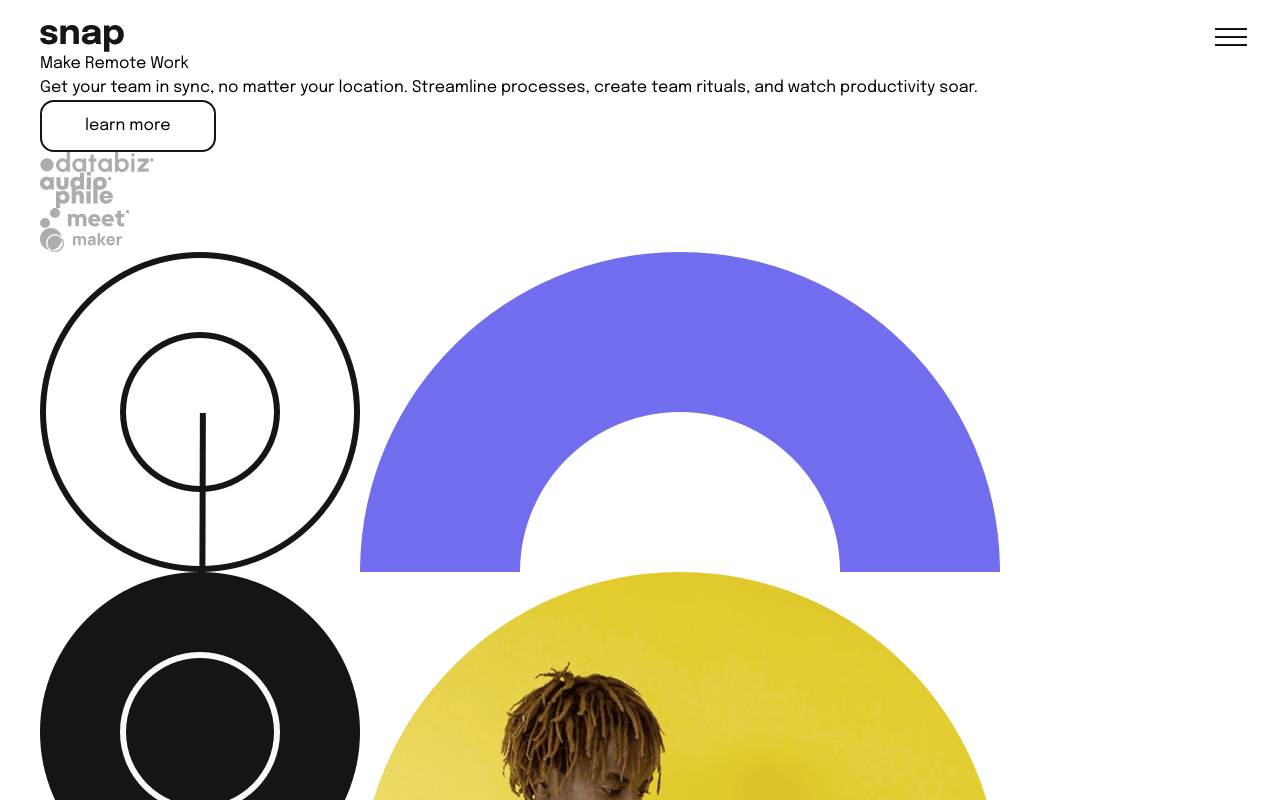
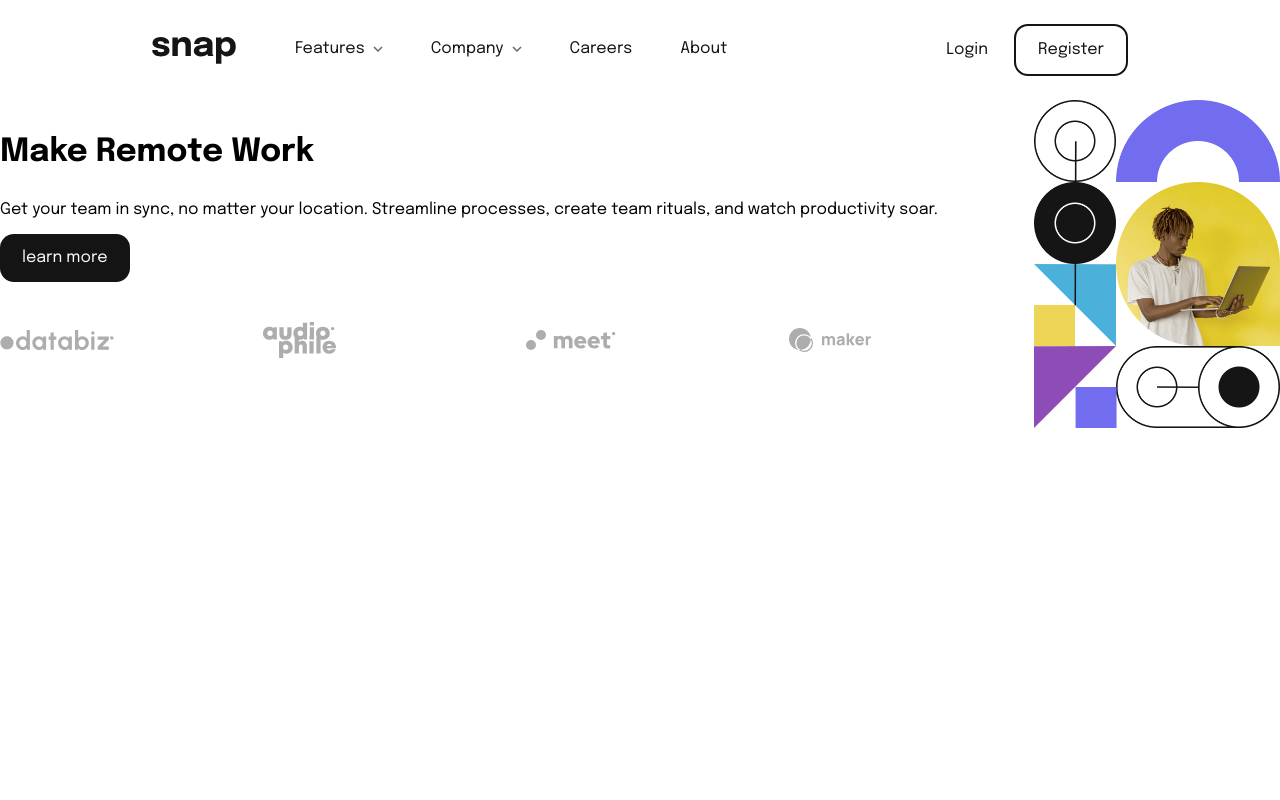
Before and after one commit to Dylou-Code/Snap-Intro, a website built with Vite: page index.html in a window 1280 px wide. Shown: the top 800 px of the page. Built offline with nearby package versions, Linux system fonts and the light colour scheme.

Commit message:
Navbar mobile, tablet & Desktop, hero section Mobile, Tablet

```diff
--- a/index.html
+++ b/index.html
@@ -14,7 +14,7 @@
 <header class="header">
     <div class="container">
         <div class="navigation__container">
-            <a href="#"><img src="./resources/assets/images/logo.svg" alt="Snap"></a>
+            <a href="#" class="navigation__logo"><img src="./resources/assets/images/logo.svg" alt="Snap"></a>
           <!--  aria expanded est false car la navigation est fermer quand le visiteur est la-->
             <button class="navigation__mobile-toggle" aria-controls="primary-navigation" id="icons" aria-expanded="false">
                 <!--aria-hidden pour dire qu'il ne faut pas s'en occuper -->
@@ -24,8 +24,10 @@
                 <span class="hidden">menu</span>
             </button>
             <nav class="navigation">
+                <div class="navigation__link">
+                    <a href="#" class="navigation__logo navigation__logo--primary"><img src="./resources/assets/images/logo.svg" alt="Snap"></a>
                     <ul class="navigation__dropdown"  aria-label="primary" role="list"  id="primary-navigation">
-                    <li>
+                        <li class="navigation__dropdown-item">
                             <div class="navigation__dropdown-title">
                                 <a href="#" aria-haspopup="true">Features</a>
                                 <div class="navigation__dropdown-icon" id="dropdown-icon">
@@ -58,7 +60,7 @@
 
                             </ul>
                         </li>
-                    <li>
+                        <li class="navigation__dropdown-item">
                             <div class="navigation__dropdown-title">
                                 <a href="#" aria-haspopup="true">Company</a>
                                 <div class="navigation__dropdown-icon">
@@ -71,15 +73,18 @@
                                 <li><a href="#" class="navigation__dropdown-link">Blog</a></li>
                             </ul>
                         </li>
-                    <li><a href="#">Careers</a></li>
-                    <li><a href="#">About</a></li>
+                        <li class="navigation__dropdown-item"><a href="#">Careers</a></li>
+                        <li class="navigation__dropdown-item"><a href="#">About</a></li>
                     </ul>
+                </div>
+
+
                 <div class="navigation__cta" style="max-width: 100%">
                     <button class="btn"><a href="#">Login</a></button>
                     <button class="btn btn-outline"><a href="#">Register</a></button>
                 </div>
+            </nav>
 
-            </nav>
         </div>
     </div>
 </header>
@@ -112,12 +117,12 @@
 
 <main>
     <section class="hero-section ">
+        <div class="hero">
             <div class="container">
-            <div class="hero">
                 <div class="hero__left">
                     <h1 class="hero__title">Make Remote Work</h1>
                     <p class="hero__subtitle">Get your team in sync, no matter your location. Streamline processes, create team rituals, and watch productivity soar.</p>
-                    <button class="btn btn-outline">learn more</button>
+                    <button class="hero__btn btn btn-primary"><a href="">learn more</a></button>
                     <div class="hero__logo">
                         <img src="./resources/assets/images/client-databiz.svg" alt="">
                         <img src="./resources/assets/images/client-audiophile.svg" alt="">
@@ -126,12 +131,13 @@
                     </div>
 
                 </div>
+
+            </div>
             <div class="hero__right">
                 <picture >
-                        <source srcset="./resources/assets/images/image-hero-mobile.png" media="(max-width: 767px)">
+                    <source srcset="./resources/assets/images/image-hero-mobile.png" media="(max-width: 1024px)">
                     <img class="presentation__picture-img" src="./resources/assets/images/image-hero-desktop.png" alt="" >
                 </picture>
-                </div>
             </div>
         </div>
     </section>
--- a/resources/scss/_hero.scss
+++ b/resources/scss/_hero.scss
@@ -1,8 +1,67 @@
-.header[data-overlay]::before {
-  content: "";
-  position: fixed;
-  height: 100vh;
-  inset: 0;
-  background-color: black;
-  opacity: 0.6;
+.hero {
+  display: grid;
+  grid-template-rows: 1fr;
+  gap: 48px;
+  text-align: center;
+
+  &__left {
+    order: 2;
+  }
+
+  &__title {
+    font-size: var(--fs-600);
+    font-weight: var(--fw-bold);
+    line-height: 42px;
+  }
+
+  &__subtitle{
+    padding-top: var(--space-400);
+  }
+
+  &__btn {
+    margin-top:  var(--space-500);
+  }
+
+  &__logo {
+    display: grid;
+    grid-template-columns: repeat(4, 1fr);
+    align-items: center;
+    gap: 28px;
+    padding-top: var(--space-700);
+
+  }
+
+  &__right {
+    order: -1;
+  }
+
+  @media screen and (min-width: 768px)  {
+    display: grid;
+    grid-template-columns:  repeat(2, 1fr);
+    grid-template-rows:  1fr;
+    gap: 10px;
+    text-align: left;
+
+    &__left {
+      order: 2;
+    }
+    &__right {
+      order: 1;
+    }
+
+    &__title {
+      margin-top: var(--space-600);
+      margin-right: 50px;
+    }
+
+    &__btn {
+      margin-top:  var(--space-300);
+    }
+
+    &__logo {
+      margin-top:  0;
+    }
+
+
+  }
 }
--- a/resources/scss/_navigation.scss
+++ b/resources/scss/_navigation.scss
@@ -1,6 +1,15 @@
+.header[data-overlay]::before {
+  content: "";
+  position: fixed;
+  height: 100vh;
+  inset: 0;
+  background-color: black;
+  opacity: 0.6;
+}
+
 .navigation {
   /*font-size: var(--fs-nav);*/
-
+  @media (max-width:64em) {
     position: fixed;
     background: var(--clr-neutral-500);
     top: 0;
@@ -19,6 +28,15 @@
       align-items: center;
       justify-content: space-between;
       margin-top: 25px;
+      margin-bottom: 25px;
+    }
+
+    &__logo {
+      display: block;
+
+      &--primary {
+        display: none;
+      }
     }
 
     &__mobile-toggle {
@@ -70,6 +88,7 @@
       & li {
         margin-top: 15px;
       }
+
       a {
         text-decoration: none;
         color: var(--clr-neutral-600);
@@ -89,8 +108,11 @@
 
       &-list {
         margin-left: var(--space-500);
+
+        & a:hover, a:focus {
+          color: var(--clr-neutral-700);
         }
-
+      }
 
       &-link {
         display: flex;
@@ -109,76 +131,72 @@
       flex-direction: column;
       padding: 15px;
     }
-
-  .nav-list a {
-    text-decoration: none;
-    color: var(--clr-primary-400);
   }
 
-  .nav-list a:hover,
-  .nav-list a:focus {
-    color: var(--clr-accent-400);
-  }
+  /* Taille d'écran inférieure ou égale à 48em (768 pixels) */
+  @media (min-width: 64em) {
+    /* Vos styles pour les écrans de 768 pixels ou moins */
+    display: flex;
+    flex-direction: row;
+    justify-content: space-between;
+    align-items: center;
+    padding: 24px;
 
-/*  @media (max-width: 50em) {
-    font-size: var(--fs-300);
+    &__logo {
       display: none;
 
-    padding: 15px;
-    !*propriété raccourci pour definir la marge de touts les coté*!
-    !*  inset: 7rem var(--size-400) auto;*!
-    !*max-width: 35rem;
-    margin-left: auto;*!
-    background: red;
-
-    !*!*ombre légère sur le menu*!*!*!
-    box-shadow: 0 0 .75em rgb(0, 0, 0, 0.05);
-
-
-    &__dropdown {
-      display: grid;
-      gap: var(--size-600);
-      text-align: center;
-      font-weight: var(--fw-bold);
+      &--primary {
+        display: block;
       }
-
-    &[data-visible] {
-      display: block;
     }
 
     &__mobile-toggle {
-      display: block;
-      position: fixed;
-      top: 5px;
-      right: 25px;
-      cursor: pointer;
-      background: transparent;
-      border: 0;
-      padding: 0.5em;
+      display: none;
     }
 
-    .mobile-nav-toggle .icon-close {
+    &__link {
+      display: flex;
+      flex-direction: row;
+    }
+
+    &__dropdown {
+      position: relative;
+      display: flex;
+      flex-direction: row;
+      justify-content: space-between;
+      margin-left: 35px;
+
+      &-title {
+        display: flex;
+        flex-direction: row;
+        align-items: center;
+      }
+
+      &-icon {
+        margin-left: 8px;
+      }
+
+      &-item{
+        display: block;
+        padding: 0 var(--space-400);
+      }
+
+       &-list{
+         position: absolute;
          display: none;
       }
+
+      &-list:hover{
+
+
+      }
+
+     /*  &-list:hover {
+         background: red;
+         padding: 5px;
+
       }*/
 
-  /* Taille d'écran inférieure ou égale à 48em (768 pixels) */
-  @media (max-width: 48em) {
-    /* Vos styles pour les écrans de 768 pixels ou moins */
-  }
-
-  /* Taille d'écran inférieure ou égale à 64em (1024 pixels) */
-  @media (max-width: 64em) {
-    /* Vos styles pour les écrans de 1024 pixels ou moins */
-  }
-
-  /* Taille d'écran inférieure ou égale à 75em (1200 pixels) */
-  @media (max-width: 75em) {
-    /* Vos styles pour les écrans de 1200 pixels ou moins */
-  }
-
-  /* Taille d'écran inférieure ou égale à 87.5em (1400 pixels) */
-  @media (max-width: 87.5em) {
-    /* Vos styles pour les écrans de 1400 pixels ou moins */
     }
   }
+}
--- a/resources/scss/_variables.scss
+++ b/resources/scss/_variables.scss
@@ -53,7 +53,7 @@ body {
 }
 
 .btn {
-  padding: 12px 43px;
+  padding: 12px 22px;
   background: none;
   border-radius: 14px;
   border: none;
@@ -63,13 +63,24 @@ body {
   border: solid 2px var(--clr-neutral-700);
 }
 
+.btn-primary {
+  padding: 12px 22px;
+  background: var(--clr-neutral-700);
+  border-radius: 14px;
+  border: none;
+
+  a {
+    color: var(--clr-neutral-500);
+  }
+}
+
 .hidden {
   display: none;
 }
 
 .container {
-  margin-left: 24px;
-  margin-right: 24px;
+  margin-left: 16px;
+  margin-right: 16px;
 }
 
 a {
@@ -84,6 +95,13 @@ a {
   }
 }
 
+@media screen and (min-width: 992px)  {
+  .container {
+    margin-left: 0;
+    margin-right: 0;
+  }
+}
+
 @media screen and (min-width: 1024px)  {
   .container {
     margin: 0 auto;
@@ -91,14 +109,29 @@ a {
   }
 }
 
-@media screen and (min-width: 1200px)  {
+@media (min-width: 75em)  {
     .container {
       width: 1024px;
     }
 }
 
-@media screen and (min-width: 1200px)  {
+@media (min-width: 87.5em)  {
   .container {
     width: 1200px;
   }
 }
+
+/* Taille d'écran inférieure ou égale à 64em (1024 pixels) */
+@media (max-width: 64em) {
+  /* Vos styles pour les écrans de 1024 pixels ou moins */
+}
+
+/* Taille d'écran inférieure ou égale à 75em (1200 pixels) */
+@media (max-width: 75em) {
+  /* Vos styles pour les écrans de 1200 pixels ou moins */
+}
+
+/* Taille d'écran inférieure ou égale à 87.5em (1400 pixels) */
+@media (max-width: 87.5em) {
+  /* Vos styles pour les écrans de 1400 pixels ou moins */
+}
```
Lines whose indentation alone changed are shown as unchanged.
